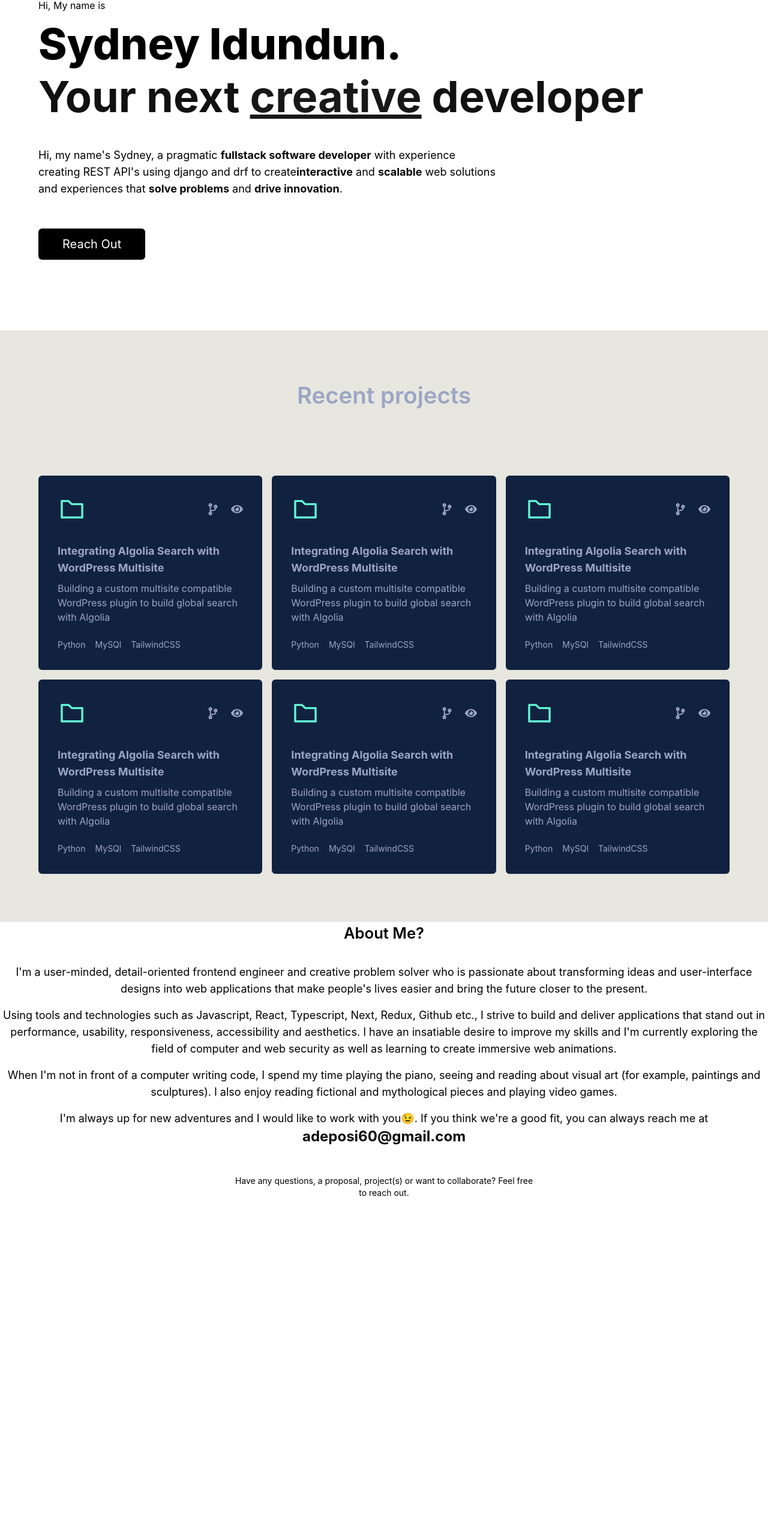
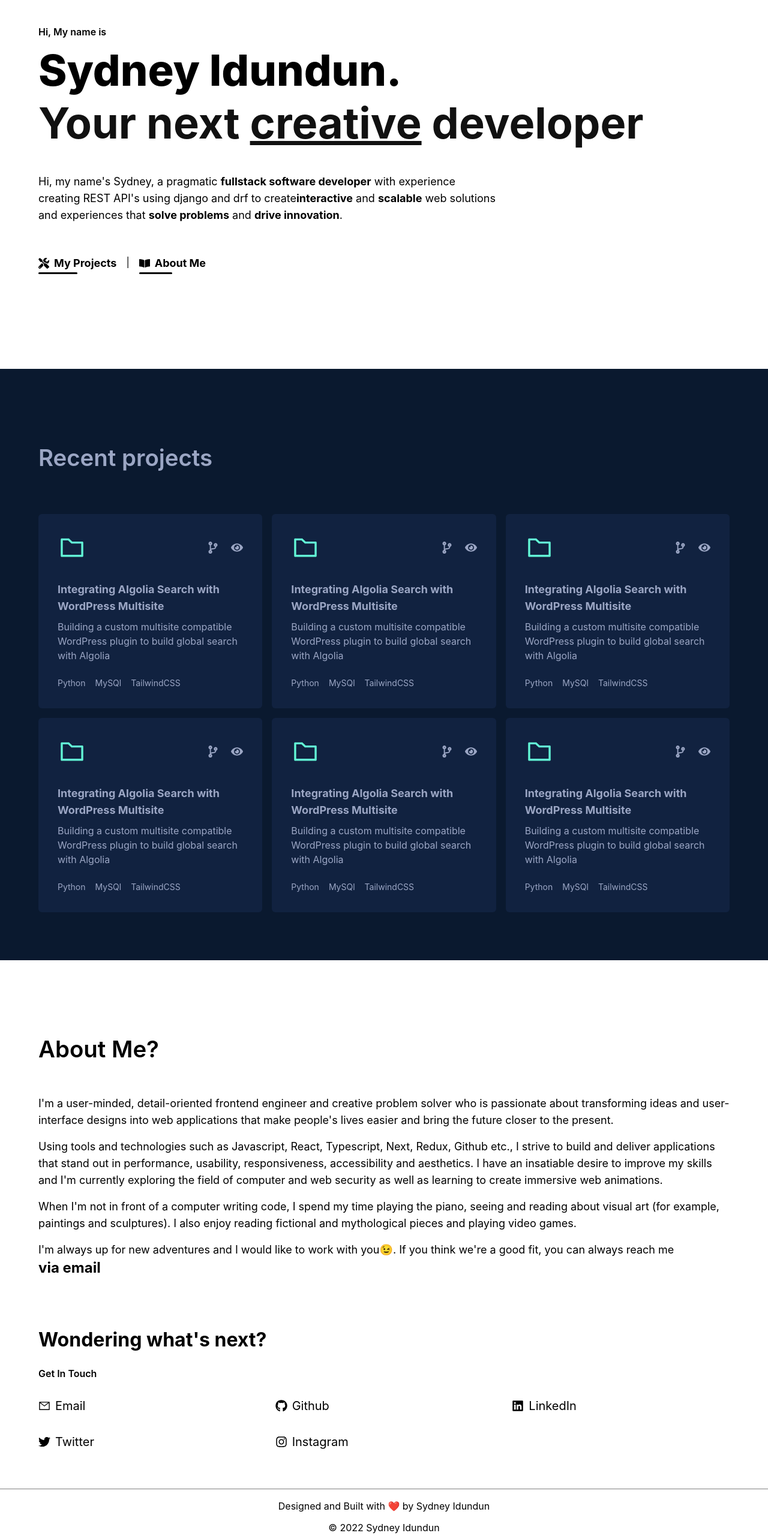
Before and after one commit to PoseyXyz/sydney_portfolio, a Next.js app: page / in a window 1280 px wide. Shown: the part 201-2767 px from the top of the page at 60% size. Before the commit the page ends 2216 px from the top, so only its background shows below. Built offline with nearby package versions, Linux system fonts and the light colour scheme.

Commit message:
Created cursor component

```diff
--- a/components/About.tsx
+++ b/components/About.tsx
@@ -1,27 +1,48 @@
 import React from 'react'
+import { AiOutlineMail } from 'react-icons/ai'
+import { FaFacebook, FaGithub, FaInstagram, FaLinkedin, FaTwitter } from 'react-icons/fa'
 
 function About() {
     return (
-        <section id='about' className='container flex flex-col justify-center items-center'>
+        <section id='about' className='flex flex-col pt-[10vh]'>
+
             {/* <h1 className='text-5xl text-red-500'>{arrayOfText.filter((text, index)=>index===currentNumber)}</h1> */}
-            <h2 className='dark:text-white font-semibold mb-8 text-[6vw] lg:text-[2vw] text-center'>About Me?</h2>
-            <div className='mb-8'>
-                <p className='text text-center mb-4 leading-6 md:text-lg font-normal dark:text-brand-grey-alt'>{`I'm a user-minded, detail-oriented frontend engineer and creative problem solver who is passionate about transforming ideas and user-interface designs into web applications that make people's lives easier and bring the future closer to the present.`}</p>
+            <div className='flex max-w-6xl container flex-col'>
+                <h2 className='font-semibold mt-10 mb-12 text-[6vw] lg:text-[3vw]'>About Me?</h2>
+                <div className=''>
+                    <p className='text mb-4 leading-6 md:text-lg font-normal dark:text-brand-grey-alt'>{`I'm a user-minded, detail-oriented frontend engineer and creative problem solver who is passionate about transforming ideas and user-interface designs into web applications that make people's lives easier and bring the future closer to the present.`}</p>
 
-                <p className='text quote text-center mb-4 leading-6 md:text-lg font-normal dark:text-brand-grey-alt'>{`Using tools and technologies such as Javascript, React, Typescript, Next, Redux, Github etc.,  I strive to build and deliver applications that stand out in performance, usability, responsiveness, accessibility and aesthetics. I have an insatiable desire to improve my skills and I'm currently exploring the field of computer and web security as well as learning to create immersive web animations.`}</p>
+                    <p className='text quote mb-4 leading-6 md:text-lg font-normal dark:text-brand-grey-alt'>{`Using tools and technologies such as Javascript, React, Typescript, Next, Redux, Github etc.,  I strive to build and deliver applications that stand out in performance, usability, responsiveness, accessibility and aesthetics. I have an insatiable desire to improve my skills and I'm currently exploring the field of computer and web security as well as learning to create immersive web animations.`}</p>
 
-                <p className='text text-center mb-4 leading-6 md:text-lg font-normal dark:text-brand-grey-alt'>{`When I'm not in front of a computer writing code, I spend my time playing the piano, seeing and reading about visual art (for example, paintings and sculptures). I also enjoy reading fictional and mythological pieces and playing video games.`}</p>
+                    <p className='text mb-4 leading-6 md:text-lg font-normal dark:text-brand-grey-alt'>{`When I'm not in front of a computer writing code, I spend my time playing the piano, seeing and reading about visual art (for example, paintings and sculptures). I also enjoy reading fictional and mythological pieces and playing video games.`}</p>
 
-                <p className='text text-center mb-4 leading-6 md:text-lg font-normal dark:text-brand-grey-alt'>{`I'm always up for new adventures and I would like to work with you😉. If you think we're a good fit, you can always reach me at `}<br></br> <a target="_blank" rel="noopener noreferrer" href='mailto:adeposi60@gmail.com' className='dark:text-white text-black font-bold text-2xl animate-pulse'>adeposi60@gmail.com</a></p>
+                    <p className='text mb-4 leading-6 md:text-lg font-normal dark:text-brand-grey-alt'>{`I'm always up for new adventures and I would like to work with you😉. If you think we're a good fit, you can always reach me `}<br></br> <a target="_blank" rel="noopener noreferrer" href='mailto:adeposi60@gmail.com' className='dark:text-white text-black font-bold text-2xl animate-pulse'>via email</a></p>
+                </div>
+                <div className='flex flex-col gap-5 pt-[8vh] pb-[8vh]'>
+                    <h3 className="font-bold text-[5vw] lg:text-[2.5vw]">
+                        Wondering what's next?
+                    </h3>
+                    <p className='font-semibold'>Get In Touch</p>
+
+                    {/* <a target="_blank" rel="noopener noreferrer" href='mailto:adeposi60@gmail.com' className="font-bold text-center text-2xl lg:text-4xl py-[14px] dark:text-white text-dark-text animate-pulse">adeposi60@gmail.com</a> */}
+                    {/* <a target="_blank" rel="noopener noreferrer" href='mailto:adeposi60@gmail.com' className="rounded-lg self-center px-7 font-semibold text-center py-3 dark:bg-transparent dark:border-white border dark:text-white bg-dark-text text-white w-[250px] h-[50px]">Contact me</a> */}
+                    <div className='grid grid-cols-3 gap-8 mt-2'>
+                        <a target="_blank" rel="noopener noreferrer" href='mailto:adeposi60@gmail.com' className="btn-flip group"><i className='group-hover:rotate-180 duration-500'><AiOutlineMail /></i>Email</a>
+                        <a target="_blank" rel="noopener noreferrer" href='mailto:adeposi60@gmail.com' className="btn-flip group"><i className='group-hover:rotate-180 duration-500'><FaGithub /></i>Github</a>
+                        <a target="_blank" rel="noopener noreferrer" href='mailto:adeposi60@gmail.com' className="btn-flip group"><i className='group-hover:rotate-180 duration-500'><FaLinkedin /></i>LinkedIn</a>
+                        <a target="_blank" rel="noopener noreferrer" href='mailto:adeposi60@gmail.com' className="btn-flip group"><i className='group-hover:rotate-180 duration-500'><FaTwitter /></i>Twitter</a>
+                        <a target="_blank" rel="noopener noreferrer" href='mailto:adeposi60@gmail.com' className="btn-flip group"><i className='group-hover:rotate-180 duration-500'><FaInstagram /></i>Instagram</a>
+                    </div>
+                </div>
+
+
             </div>
-            <div className='self-center flex flex-col gap-4'>
-                <h3 className="text-center text-sm lg:max-w-lg text-dark-text dark:text-[#c4c4c4]">
-                    Have any questions, a proposal, project(s) or want to collaborate? Feel free to reach out.
-                </h3>
-                {/* <a target="_blank" rel="noopener noreferrer" href='mailto:adeposi60@gmail.com' className="font-bold text-center text-2xl lg:text-4xl py-[14px] dark:text-white text-dark-text animate-pulse">adeposi60@gmail.com</a> */}
-                {/* <a target="_blank" rel="noopener noreferrer" href='mailto:adeposi60@gmail.com' className="rounded-lg self-center px-7 font-semibold text-center py-3 dark:bg-transparent dark:border-white border dark:text-white bg-dark-text text-white w-[250px] h-[50px]">Contact me</a> */}
-                <a target="_blank" rel="noopener noreferrer" href='mailto:adeposi60@gmail.com' className="btn-flip" data-back="Contact me" data-front="Contact me"></a>
+
+            <div className='py-4 footer flex items-center justify-center flex-col gap-3'>
+                <h3>Designed and Built with ❤️ by Sydney Idundun</h3>
+                <p>© 2022 Sydney Idundun</p>
             </div>
+
         </section>
     )
 }
--- a/components/Hero.tsx
+++ b/components/Hero.tsx
@@ -1,16 +1,20 @@
+import Link from 'next/link';
 import React from 'react';
+import { FaBook, FaBookOpen, FaCodeBranch, FaEye, FaTools } from 'react-icons/fa';
 
 
 function Hero() {
     return (
-        <section className="flex flex-col justify-center items-center h-[84vh]">
+        <section className="flex flex-col justify-center items-center h-[92vh]">
             <div className='flex max-w-6xl container flex-col gap-4'>
-                <h6>Hi, My name is</h6>
+                <h6 className='font-semibold'>Hi, My name is</h6>
                 <h2 className='text-black font-extrabold text-4xl sm:text-5xl md:text-6xl lg:text-7xl'>Sydney Idundun.</h2>
                 <h2 className='text-[#111111] text-4xl sm:text-5xl font-bold md:text-6xl lg:text-7xl'>Your next <span className='underline animate-pulse'>creative</span> developer</h2>
                 <p className='max-w-3xl pt-8 pb-9 leading-6 md:text-lg font-normal dark:text-brand-grey-alt'>Hi, my name's Sydney, a pragmatic <strong className='animate-pulse'>fullstack software developer</strong> with experience creating REST API's using django and drf to create<strong className='animate-pulse'>interactive</strong> and <strong className='animate-pulse'>scalable</strong> web solutions and experiences that <strong className='animate-pulse'>solve problems</strong> and <strong className='animate-pulse'>drive innovation</strong>.</p>
                 {/* <div className='flex mt-2 gap-4'><Link href="/#projects"><a className="hero-link">View My Projects</a></Link><span>or</span><Link href="/#about"><a className="hero-link before:right-0">Read About Me</a></Link></div> */}
-                <a target="_blank" rel="noopener noreferrer" href='mailto:adeposi60@gmail.com' className="bg-black self-start text-white rounded-md py-3 px-10 text-xl hover:bg-white hover:text-black border hover:animate-pulse hover:border-black border-black duration-200">Reach Out</a>
+                {/* <a target="_blank" rel="noopener noreferrer" href='mailto:adeposi60@gmail.com' className="bg-black self-start text-white rounded-md py-3 px-10 text-xl hover:bg-white hover:text-black border hover:animate-pulse hover:border-black border-black duration-200">Reach Out</a> */}
+                <div className='flex gap-4'><Link href="/#projects" className='hero-link group'><i className='group-hover:rotate-180 group-hover:text-red-500 duration-700'><FaTools /></i>My Projects</Link><span>|</span><Link href="/#about" className="hero-link group hover:scale-100"><i className='group-hover:rotate-180 group-hover:text-red-500 duration-700'><FaBookOpen /></i>About Me</Link></div>
+
             </div>
         </section>
     );
--- a/components/Projects.tsx
+++ b/components/Projects.tsx
@@ -37,8 +37,7 @@ function Projects() {
     }, [translateVal])
     return (
 
-        <section className='flex flex-col overflow-hidden relative gap-16 bg-[#0A192F] bg-[#E7E7E0] py-[10vh]'>
-            <h2 id='card' className='font-semibold mb-10 text-[6vw] lg:text-[3vw] text-center text-[#9BA6C4]'>Recent projects</h2>
+        <section className='flex flex-col overflow-hidden relative gap- bg-[#0A192F] py-[10vh]'>
 
             {/* <button className='bg-red-500'>
                 Hello
@@ -48,6 +47,8 @@ function Projects() {
             // </button> */}
 
             <div className='container max-w-6xl'>
+            <h2 id='card' className='font-semibold mt-10 mb-16 text-[6vw] lg:text-[3vw] text-[#9BA6C4]'>Recent projects</h2>
+
                 <article className="grid grid-cols-3 flex-col container items-center gap-4" ref={slideTrack}>
                     {
                         projects.map((project, index) => {
--- a/styles/globals.css
+++ b/styles/globals.css
@@ -36,7 +36,7 @@ a {
 }
 
 .hero-link{
-  @apply text-white hover:text-red-500 hover:before:bg-red-500 text-xs items-center gap-2 dark:hover:text-white font-bold relative inline-flex before:absolute before:h-[3px] before:rounded-lg before:w-2/4  before:-bottom-1 before:bg-white dark:before:bg-white before:block hover:before:w-full before:duration-500 lg:text-lg before:delay-75;
+  @apply text-black hover:text-red-500 hover:before:bg-red-500 text-xs items-center gap-2 dark:hover:text-white font-bold relative inline-flex before:absolute before:h-[3px] before:rounded-lg before:w-2/4  before:-bottom-1 before:bg-black dark:before:bg-white before:block hover:before:w-full before:duration-500 lg:text-lg before:delay-75;
   content: "";
 }
 
@@ -53,6 +53,14 @@ a {
 .language-tag{
   @apply border rounded-lg text-sm bg-white p-2 text-black
 }
+
+.btn-flip{
+  @apply gap-2 items-center text-xl inline-flex
+}
+
+.footer{
+  border-top: 1px solid gray;
+}
 /*
 @media (prefers-color-scheme: dark) {
   html {
```
Also changed, not shown: components/Cursor.tsx (added, +88 -0 lines).
